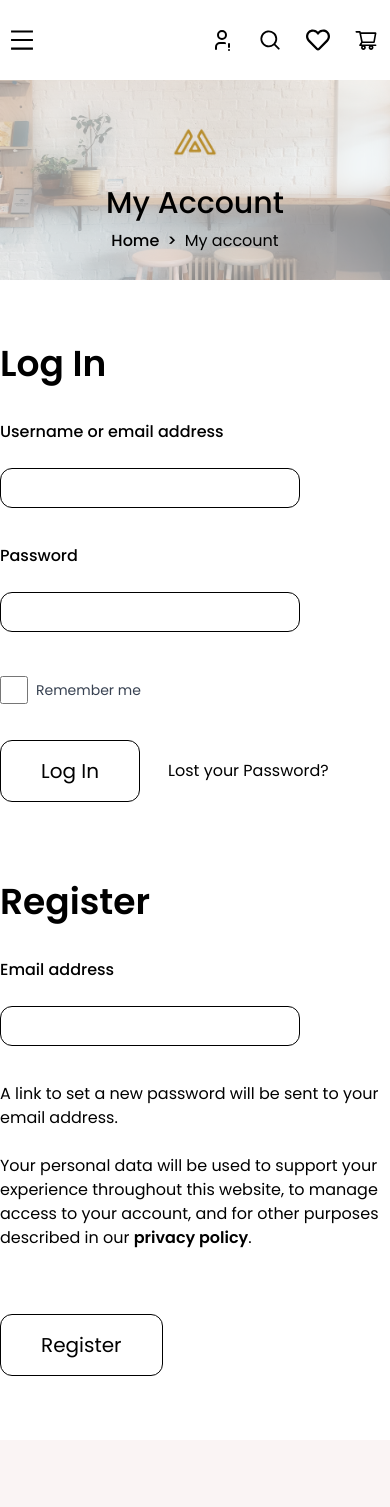
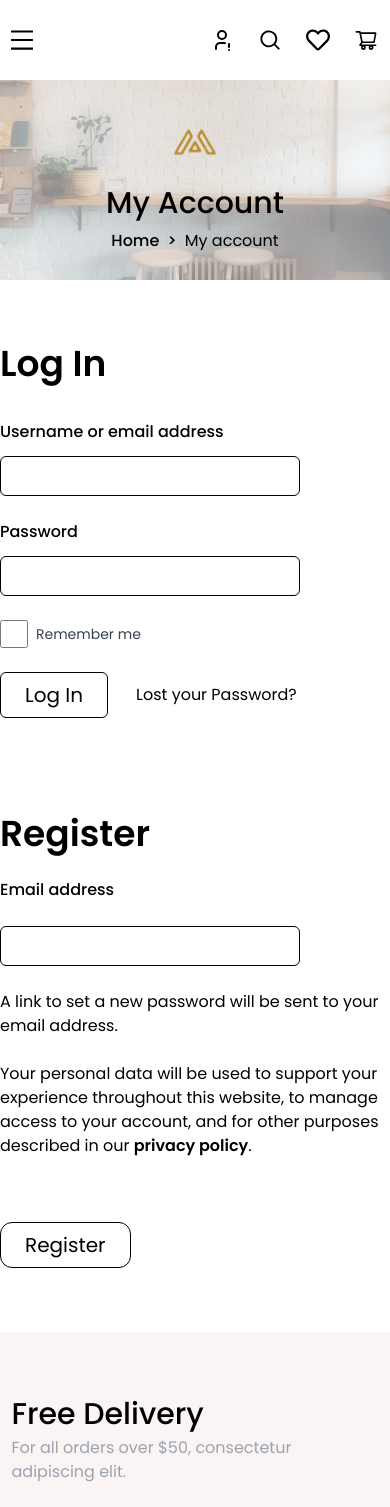
Before and after one commit to uneezaismail/ecommerce-hackathon, a Next.js app: page /account in a window 390 px wide. Shown: the top 1507 px of the page. Built offline with nearby package versions, Linux system fonts and the light colour scheme.

Commit message:
completed

```diff
--- a/src/app/account/page.tsx
+++ b/src/app/account/page.tsx
@@ -8,7 +8,7 @@ const Account = () => {
   return (
     <section className='w-full'>
         <NavImage heading={"My Account"} path={"Home"} currentPage={"My account"}/>
-    <div className='w-fit mx-auto flex flex-col md:flex-row gap-y-20 py-16'>
+    <div className='w-fit mx-auto flex flex-col md:flex-row gap-y-24 md:gap-y-20 py-16'>
 <div>
     <Login/>
 </div>
--- a/src/app/blog/page.tsx
+++ b/src/app/blog/page.tsx
@@ -6,20 +6,20 @@ import { HiMiniMagnifyingGlass } from 'react-icons/hi2';
 
 const blogs = [
   {
-    image: '/ourblog-2.avif', // Replace with your image paths
+    image: '/ourblog-2.avif',
     category: 'Wood',
     title: 'Going all-in with millennial design',
     description:
       'Lorem ipsum dolor sit amet, consectetur adipiscing elit, sed do eiusmod tempor incididunt ut labore et dolore magna aliqua...',
   },
   {
-    image: '/blogimage-1.avif', // Replace with your image paths
+    image: '/blogimage-1.avif',
     category: 'Handmade',
     title: 'Exploring new ways of decorating',
 
   },
   {
-    image: '/blogimage-2.avif', // Replace with your image paths
+    image: '/blogimage-2.avif',
     category: 'Handmade',
     title: 'Handmade pieces that took time to make',
 
--- a/src/components/Billing.tsx
+++ b/src/components/Billing.tsx
@@ -8,7 +8,7 @@ const Billing = () => {
     <h2 className='text-4xl font-semibold'>Billing Details</h2>
   </div>
   <form className="space-y-6 md:space-y-9 md:w-[470px]">
-    {/* First Name and Last Name */}
+
     <div className="flex items-center gap-x-7">
       <div className="space-y-5">
         <label className="block text-black">First Name</label>
--- a/src/components/Login.tsx
+++ b/src/components/Login.tsx
@@ -5,18 +5,18 @@ const Login = () => {
    <section className='w-[400px] mx-auto lg:w-[508px] xl:h-[630x] xl:w-[608px] lg:pt-9 lg:pb-14 lg:px-16 space-y-9'>
     <div><h4 className='text-4xl font-semibold'>Log In</h4></div>
     <div>
-        <form className='space-y-11'>
-            <div className='space-y-9'>
-            <div className='flex flex-col space-y-6'>
+        <form className='space-y-6 md:space-y-11'>
+            <div className='space-y-6 md:space-y-9'>
+            <div className='flex flex-col space-y-3 md:space-y-6'>
                 <label htmlFor="Email" className='text-base font-medium'>Username or email address</label>
-                <input type="email" className='border focus:ring-0 focus:outline-none border-black rounded-xl w-[300px] lg:w-[423px] h-[40px] lg:h-[75px]'/>
+                <input type="email" className='border focus:ring-0 focus:outline-none border-black rounded-[6px] md:rounded-xl w-[300px] lg:w-[423px] h-[40px] lg:h-[75px]'/>
             </div>
-            <div className='flex flex-col space-y-6'>
+            <div className='flex flex-col space-y-3 md:space-y-6'>
                 <label htmlFor="Password" className='text-base font-medium'>Password</label>
-                <input type="password" className='border focus:ring-0 focus:outline-none border-black rounded-xl w-[300px]  lg:w-[423px] h-[40px] lg:h-[75px]'/>
+                <input type="password" className='border focus:ring-0 focus:outline-none border-black rounded-[6px] md:rounded-xl w-[300px]  lg:w-[423px] h-[40px] lg:h-[75px]'/>
             </div>
             </div>
-            <div className='space-y-9'>
+            <div className='space-y-6 md:space-y-11'>
             <div className="flex items-center ">
             <input
               type="checkbox"
@@ -26,7 +26,7 @@ const Login = () => {
           </div>
             <div className="flex items-center gap-x-7">
 
-            <button type='submit' className='border border-black rounded-xl text-xl py-4 px-10 lg:px-20'>Log In</button>
+            <button type='submit' className='border border-black rounded-[6px]  md:rounded-xl text-xl py-2 md:py-4 px-6 md:px-10 lg:px-20'>Log In</button>
             <div> <button className='font-light'>Lost your Password?</button></div>
           </div>
             </div>
--- a/src/components/NavImage.tsx
+++ b/src/components/NavImage.tsx
@@ -1,7 +1,7 @@
 import Image from 'next/image'
 import React from 'react'
 
-// Define a type for the component props
+
 interface NavImageProps {
   heading: string;
   path: string;
--- a/src/components/Register.tsx
+++ b/src/components/Register.tsx
@@ -2,14 +2,14 @@ import React from 'react'
 
 const Register = () => {
   return (
-   <section className='w-[400px] mx-auto lg:w-[508px] xl:h-[630x] xl:w-[608px] lg:pt-9 lg:pb-14 lg:px-16 space-y-9 '>
+   <section className='w-[400px] mx-auto lg:w-[508px] xl:h-[630x] xl:w-[608px] lg:pt-9 lg:pb-14 lg:px-16 space-y-6 md:space-y-9 '>
     <div><h4 className='text-4xl font-semibold'>Register</h4></div>
     <div>
         <form className='space-y-16 md:space-y-9 lg:space-y-16'>
-            <div className='space-y-9'>
+            <div className='space-y-6 md:space-y-9'>
             <div className='flex flex-col space-y-6'>
                 <label htmlFor="Email" className='text-base font-medium'>Email address</label>
-                <input type="email" className='border focus:ring-0 focus:outline-none border-black rounded-xl w-[300px]  lg:w-[423px] h-[40px] lg:h-[75px]'/>
+                <input type="email" className='border focus:ring-0 focus:outline-none border-black rounded-[6px]  md:rounded-xl w-[300px]  lg:w-[423px] h-[40px] lg:h-[75px]'/>
             </div>
             <div>
            <p>A link to set a new password will be sent to your email address.</p>
@@ -18,15 +18,9 @@ const Register = () => {
            </div>
             </div>
 
-
-
-
-
-
-
             <div className="flex items-center">
 
-            <button type='submit' className='border border-black rounded-xl text-xl px-10 py-4 lg:px-20'>Register</button>
+            <button type='submit' className='border border-black rounded-xl text-xl py-2 md:py-4 px-6 md:px-10 lg:px-20'>Register</button>
 
 
             </div>
--- a/src/components/cart.tsx
+++ b/src/components/cart.tsx
@@ -12,7 +12,7 @@ const CartItem = () => {
       </div>
       <hr className="w-full border-gray-300" />
 
-      {/* Product Info in Flex Row */}
+
       <div className="flex flex-col md:flex-row items-center gap-6">
         {/* Image Section */}
         <div className="w-[108px] h-[108px] bg-[#FBEBB5] rounded-xl overflow-hidden">
```
Also changed, not shown: src/components/ProductData.tsx (+0 -129 lines), src/components/productpage.tsx (deleted, +0 -16 lines).
